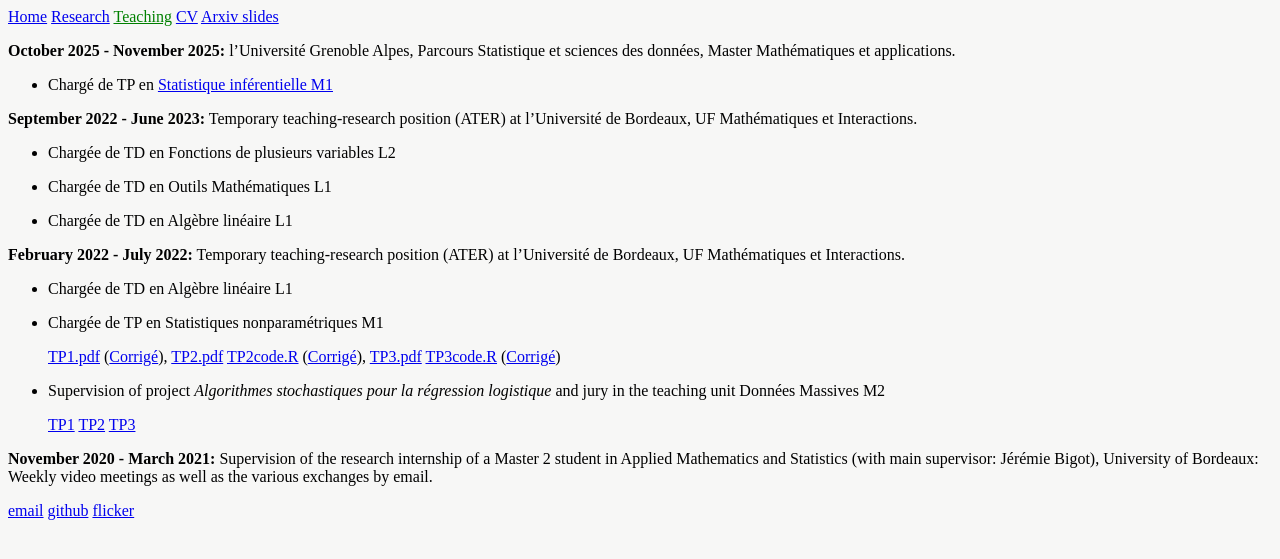
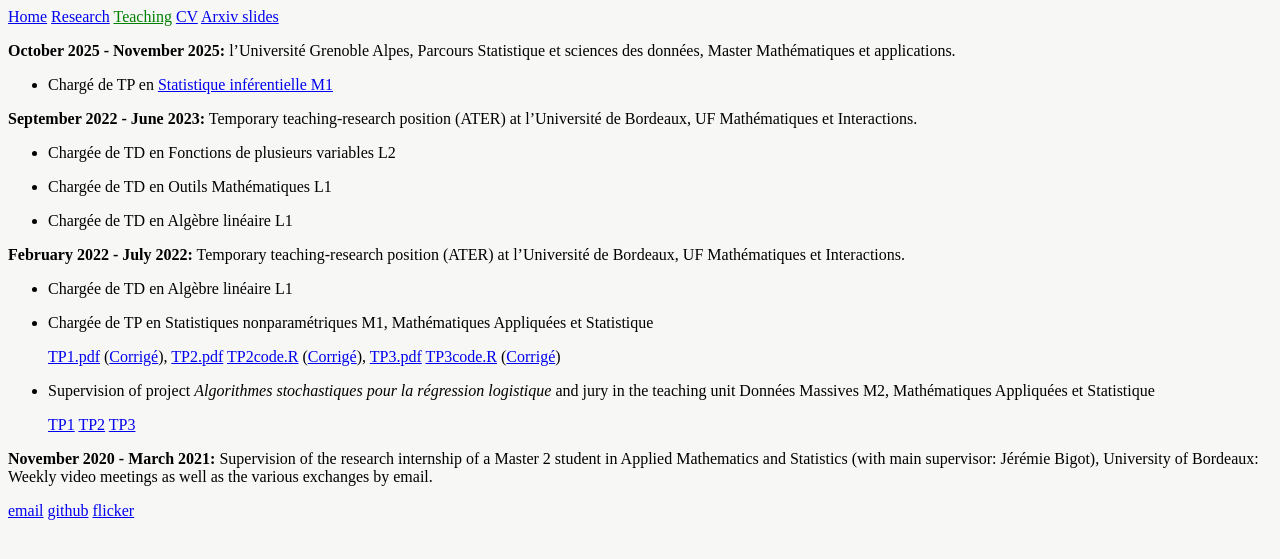
Before and after one commit to yiyej/yiyej.github.io, a Jekyll site: the page built from teaching.md, in a window 1280 px wide. Shown: the top 559 px of the page. Built offline with Jekyll 4.4.1, drawn with Linux system fonts in a browser that asks for light colours.

Commit message:
Add Mathématiques Appliquées et Statistique to teaching roles
Updated teaching responsibilities to include Mathématiques Appliquées et Statistique.

```diff
--- a/teaching.md
+++ b/teaching.md
@@ -21,14 +21,14 @@ title: Teaching
 
 - Chargée de TD en Algèbre linéaire L1
 
-- Chargée de TP en Statistiques nonparamétriques M1
+- Chargée de TP en Statistiques nonparamétriques M1, Mathématiques Appliquées et Statistique
 <ul>
 <a href="/assets/stat_nonparam/TP1.pdf">TP1.pdf</a> (<a href="/assets/stat_nonparam/TP1_corrigé.pdf">Corrigé</a>),
 <a href="/assets/stat_nonparam/TP2.pdf">TP2.pdf</a> <a href="/assets/stat_nonparam/TP2_code.R">TP2code.R</a> (<a href="/assets/stat_nonparam/TP2_corrigé.pdf">Corrigé</a>),
 <a href="/assets/stat_nonparam/TP3.pdf">TP3.pdf</a> <a href="/assets/stat_nonparam/TP3_code.R">TP3code.R</a>  (<a href="/assets/stat_nonparam/TP3_corrigé.pdf">Corrigé</a>)
 </ul>
 
-- Supervision of project *Algorithmes stochastiques pour la régression logistique* and jury in the teaching unit Données Massives M2
+- Supervision of project *Algorithmes stochastiques pour la régression logistique* and jury in the teaching unit Données Massives M2, Mathématiques Appliquées et Statistique
 <ul>
 <a href="/assets/projet-AlgoSto/projet-AlgoSto-RegLogistique_10012022.ipynb">TP1</a>
 <a href="/assets/projet-AlgoSto/projet-AlgoSto_12012022.zip">TP2</a>
```
